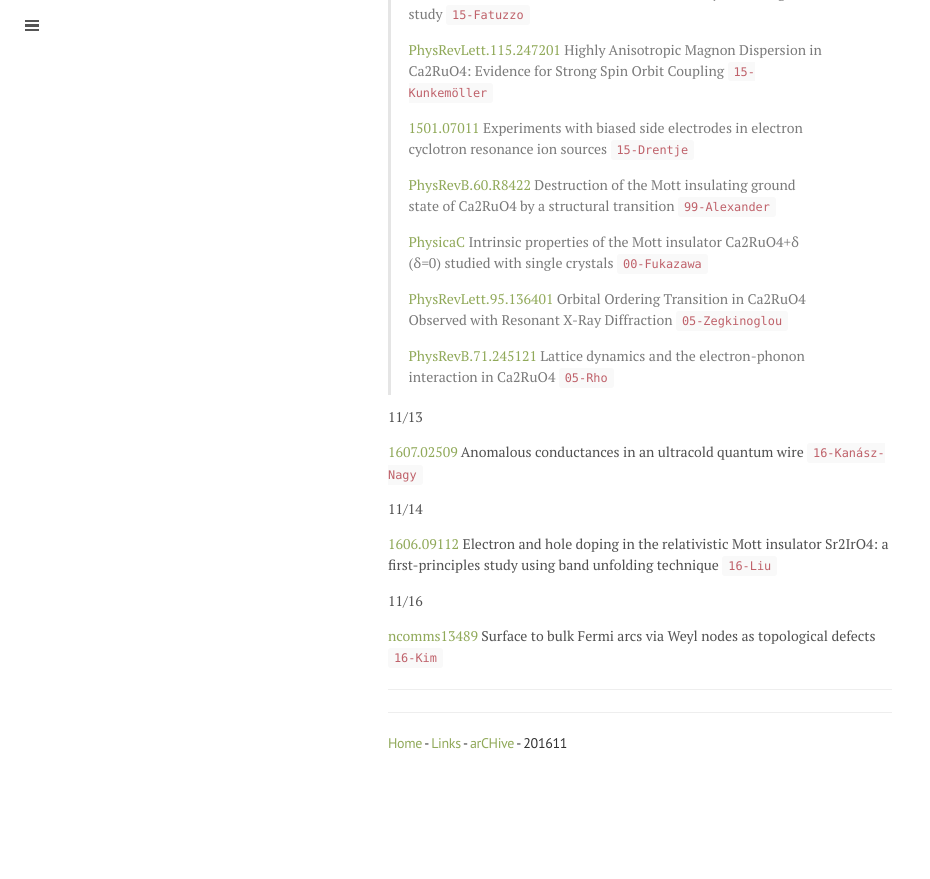
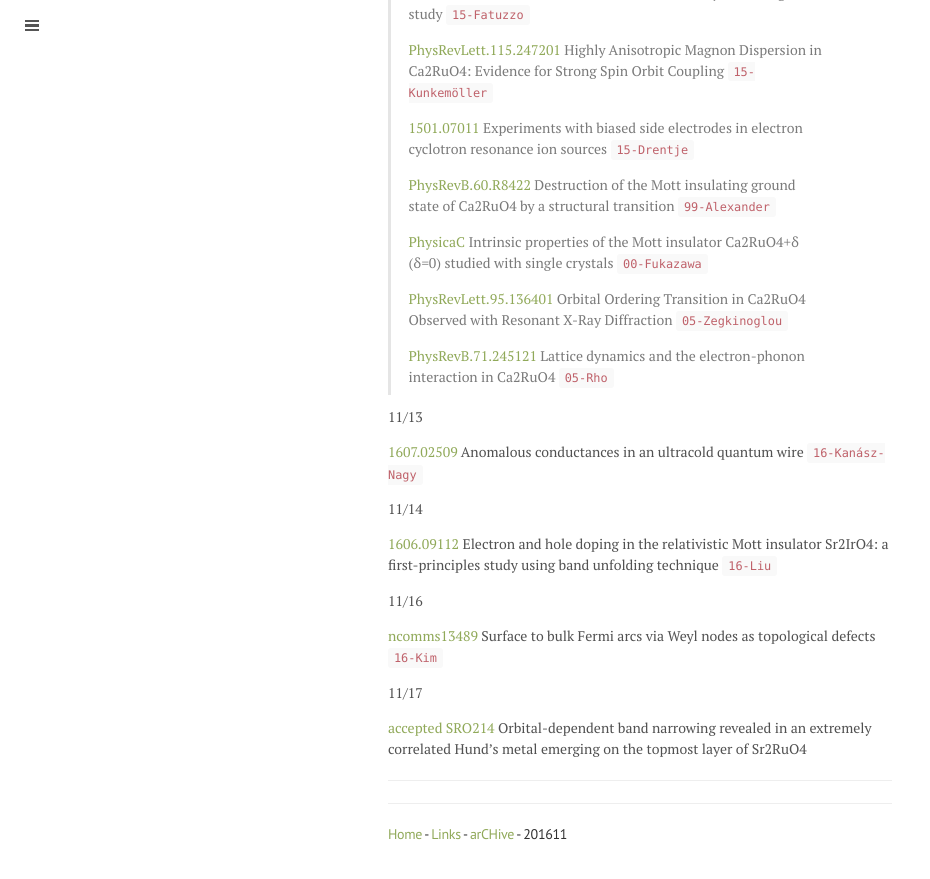
Before and after one commit to qkrwlsghdcjsworlt/work, a Jekyll site: the page built from 201611.md, in a window 1280 px wide and 900 px high, scrolled down 2513 px. Shown: the top 879 px of the window, without its empty margins (0-930 px from the left). Built offline with Jekyll 4.4.1, drawn with Linux system fonts in a browser that asks for light colours; formulas are drawn with MathJax 3; before the commit the page ends 3322 px from its top, so only the background shows below that.

Commit message:
“update”

```diff
--- a/201611.md
+++ b/201611.md
@@ -124,6 +124,11 @@ title: 201611
 
 [ncomms13489](http://www.nature.com/articles/ncomms13489) Surface to bulk Fermi arcs via Weyl nodes as topological defects `16-Kim`
 
+11/17
+
+[accepted SRO214](https://journals.aps.org/prl/accepted/bd072Y96H4411a5379e319607e2713eeb86565f4e) Orbital-dependent band narrowing revealed in an extremely correlated Hund's metal emerging on the topmost layer of Sr2RuO4
+
+
 
 ---
 
```
